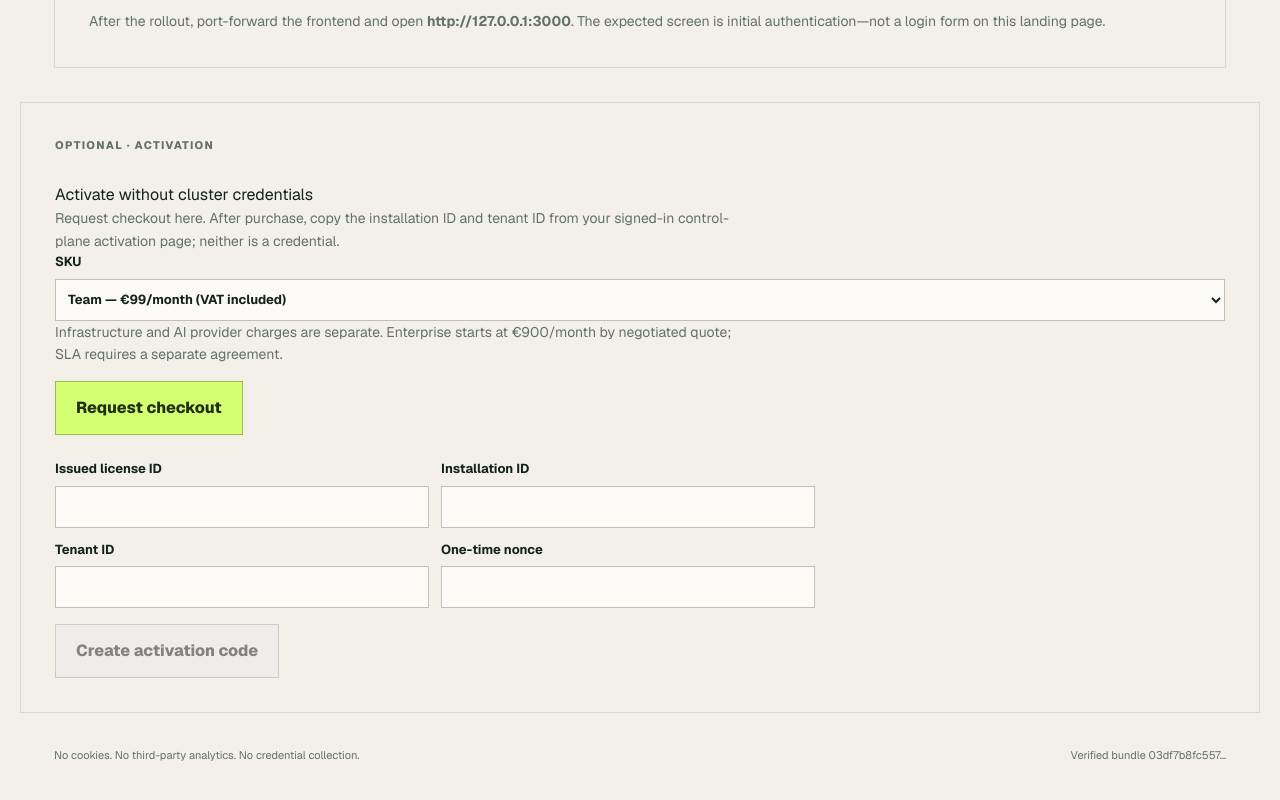
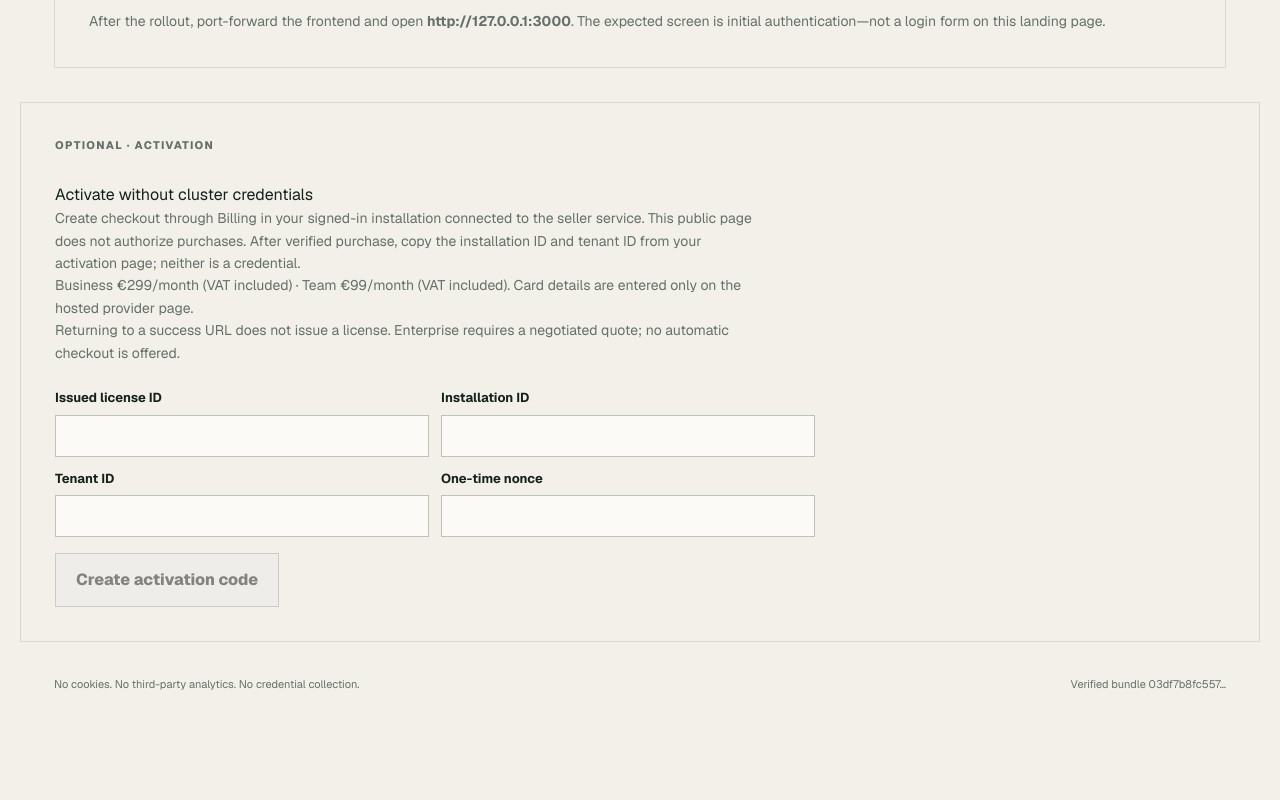
Before and after one commit to EnvPlane/website, a Next.js app: page /install in a window 1280 px wide. Shown: the part 1890-2690 px from the top of the page. After the commit the page ends 2655 px from the top, so only its background shows below. Built offline with nearby package versions, Linux system fonts and the light colour scheme; no server answers.

Commit message:
Route purchases through authenticated billing and preserve redemption handoff

```diff
--- a/app/install/activation-guide.tsx
+++ b/app/install/activation-guide.tsx
@@ -6,9 +6,6 @@ import catalog from '../subscription-offers.json';
 type Props = { issuerURL: string };
 
 export function ActivationGuide({ issuerURL }: Props) {
-  const [sku, setSKU] = useState('team');
-  const [session, setSession] = useState('');
-	const [checkoutURL, setCheckoutURL] = useState('');
   const [licenseID, setLicenseID] = useState('');
   const [installationID, setInstallationID] = useState('');
   const [tenantID, setTenantID] = useState('');
@@ -17,15 +14,6 @@ export function ActivationGuide({ issuerURL }: Props) {
   const [message, setMessage] = useState('');
 
   if (!issuerURL) return null;
-  const requestCheckout = async () => {
-    setMessage('');
-    const response = await fetch(`${issuerURL}/v1/checkout-sessions`, { method: 'POST', headers: { 'content-type': 'application/json' }, body: JSON.stringify({ sku }) });
-    if (!response.ok) { setMessage('Checkout request could not be created. Try again later.'); return; }
-    const value = await response.json() as { sessionId: string; checkoutUrl?: string };
-    setSession(value.sessionId);
-    setCheckoutURL(value.checkoutUrl ?? '');
-    setMessage(value.checkoutUrl ? 'Checkout request created. Continue with the provider, then redeem the issued license below.' : 'Checkout request created. Complete payment with the provider, then redeem the issued license below.');
-  };
   const redeem = async () => {
     setMessage(''); setCode('');
     const response = await fetch(`${issuerURL}/v1/licenses/${encodeURIComponent(licenseID)}/redeem`, { method: 'POST', headers: { 'content-type': 'application/json' }, body: JSON.stringify({ nonce, installationId: installationID, tenantId: tenantID }) });
@@ -38,10 +26,9 @@ export function ActivationGuide({ issuerURL }: Props) {
 
   return <section className="activation-card" aria-labelledby="activation-title">
     <p className="step-label">Optional · Activation</p><h2 id="activation-title">Activate without cluster credentials</h2>
-    <p>Request checkout here. After purchase, copy the installation ID and tenant ID from your signed-in control-plane activation page; neither is a credential.</p>
-    <label>SKU<select value={sku} onChange={(event) => setSKU(event.target.value)}>{catalog.plans.filter(plan => plan.offer.monthlyMinorUnits > 0 && !plan.offer.contactSales).map(plan => <option key={plan.id} value={plan.id}>{plan.offer.name} — €{plan.offer.monthlyMinorUnits / 100}/month (VAT included)</option>)}</select></label>
-    <p>Infrastructure and AI provider charges are separate. Enterprise starts at €900/month by negotiated quote; SLA requires a separate agreement.</p>
-    <button className="copy-button" type="button" onClick={requestCheckout}>Request checkout</button>{session && <p className="activation-status">Request {session}</p>}{checkoutURL && <p><a className="primary-link" href={checkoutURL}>Continue to secure checkout</a></p>}
+    <p>Create checkout through Billing in your signed-in installation connected to the seller service. This public page does not authorize purchases. After verified purchase, copy the installation ID and tenant ID from your activation page; neither is a credential.</p>
+    <p>{catalog.plans.filter(plan => plan.offer.monthlyMinorUnits > 0 && !plan.offer.contactSales).map(plan => `${plan.offer.name} €${plan.offer.monthlyMinorUnits/100}/month (VAT included)`).join(' · ')}. Card details are entered only on the hosted provider page.</p>
+    <p>Returning to a success URL does not issue a license. Enterprise requires a negotiated quote; no automatic checkout is offered.</p>
     <div className="activation-fields">
       <label>Issued license ID<input value={licenseID} onChange={(event) => setLicenseID(event.target.value)} autoComplete="off" /></label>
       <label>Installation ID<input value={installationID} onChange={(event) => setInstallationID(event.target.value)} autoComplete="off" /></label>
```
Also changed, not shown: 1 other file (tests, documents, lock files or other folders).
